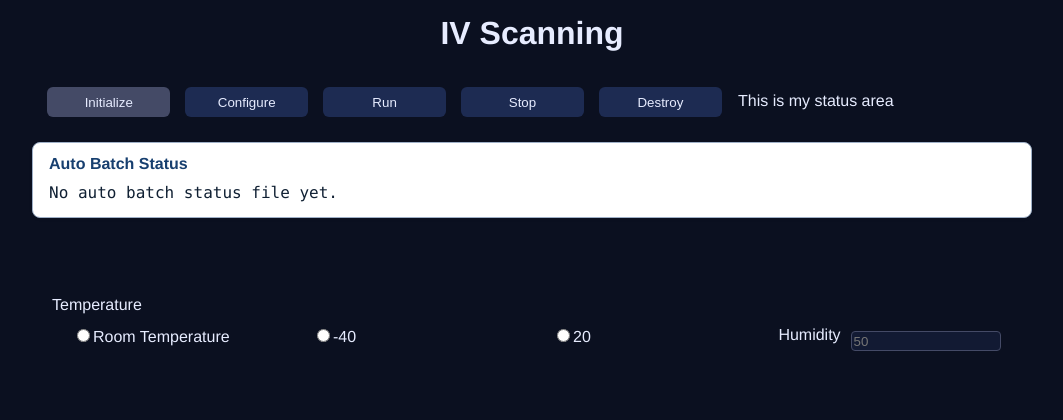
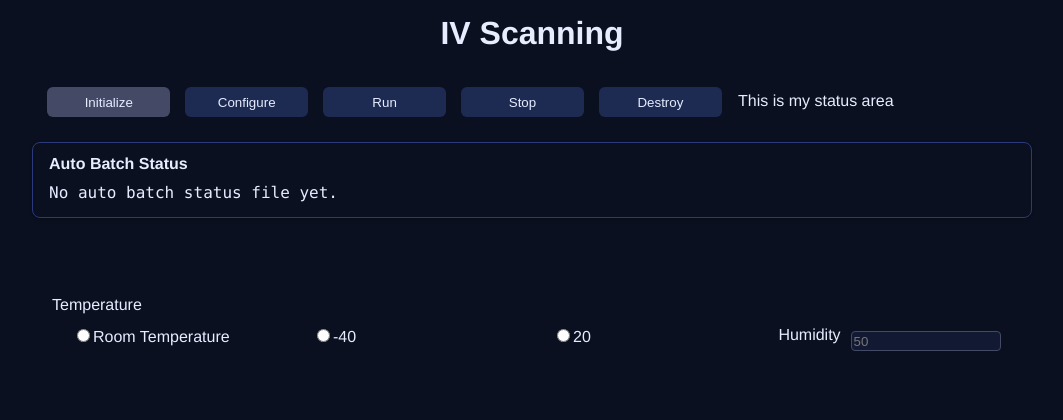
Before and after one commit to dilvv/mmts, a Flask app: template MultiModuleTeststandUI/templates/index_task3.html in a window 1280 px wide. Shown: the top 420 px of the page, without its empty margins (108-1171 px from the left). Run offline with Flask 3, Linux system fonts and the light colour scheme; the template is opened without the code that fills it, so the values that code supplies are empty; parts of the project's set-up code (start-up, migrations or seed data) failed here and were passed over; some libraries are stand-ins or nearby versions.

Commit message:
Match batch status dark theme

```diff
--- a/MultiModuleTeststandUI/templates/index_task3.html
+++ b/MultiModuleTeststandUI/templates/index_task3.html
@@ -551,22 +551,22 @@ box-sizing: border-box;
   .batch-status-panel{
     margin:10px 0 20px 0;
     padding:12px 16px;
-    border:1px solid #9fb0c7;
+    border:1px solid #2a3a7a;
     border-radius:8px;
-    background:#ffffff;
-    color:#102033;
-    box-shadow:0 1px 3px rgba(16, 32, 51, 0.14);
+    background:#0b1020;
+    color:#e7ecff;
+    box-shadow:0 1px 3px rgba(0, 0, 0, 0.28);
   }
   .batch-status-title{
     font-weight:700;
     margin-bottom:8px;
-    color:#173f6f;
+    color:#e7ecff;
   }
   #batchStatusText{
     white-space:pre-line;
     font-family:Consolas, monospace;
     line-height:1.5;
-    color:#102033;
+    color:#e7ecff;
   }
   #statusText{
     padding:10px 10px 10px 10px;
```
